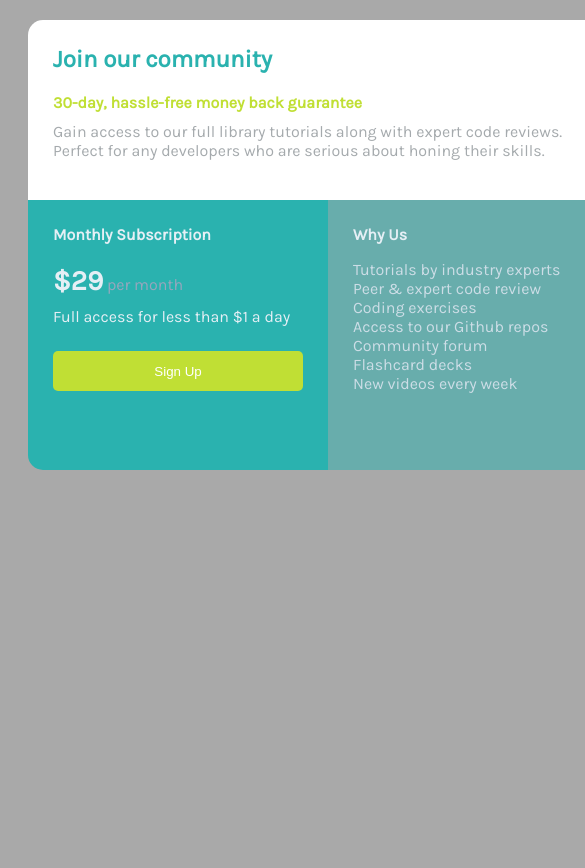
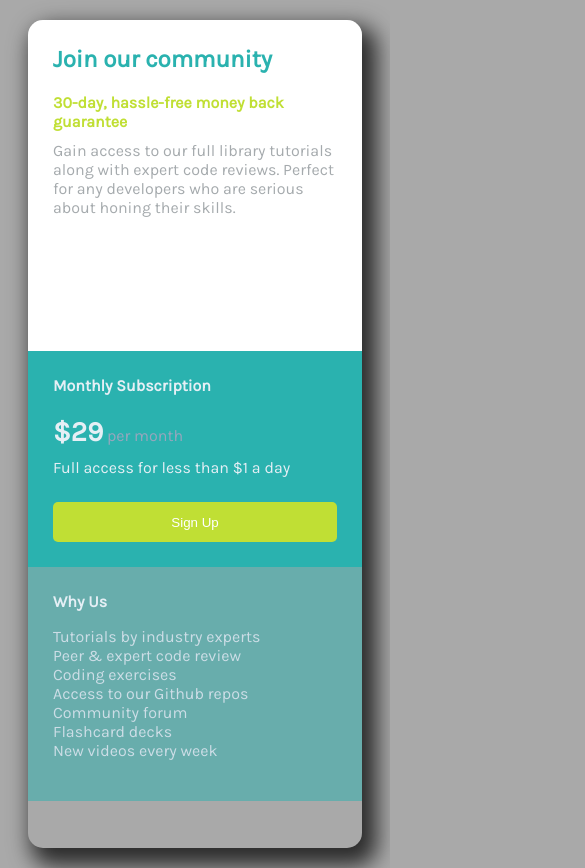
Before and after one commit to michaelasaloei69/price-card-frontend-mentor-challenge, a plain HTML site: page index.html in a window 390 px wide. Shown: the top 868 px of the page, 585 px wide, since content can reach past the window. Before the commit the page ends 844 px from the top, so only its background shows below. Drawn offline with Linux system fonts and the light colour scheme.

Commit message:
Update style.css

```diff
--- a/style.css
+++ b/style.css
@@ -20,15 +20,14 @@ body {
   height: 450px;
   margin: 20px;
   border-radius: 15px;
-  box-shadow: 2px, 3px, 7px, 0px, rgba(0, 0, 0, 0.35);
+  box-shadow: 9px 12px 22px 6px rgba(0,0,0,0.75);
+  overflow: hidden;
 }
 
 #pg-top {
   width: 100%;
   height: 40%;
   padding: 25px;
-  border-top-left-radius: 15px;
-  border-top-right-radius: 15px;
   background-color: white;
 }
 
@@ -44,7 +43,6 @@ body {
   width: 50%;
   height: 100%;
   padding: 25px;
-  border-bottom-left-radius: 15px;
   background-color: rgb(42, 178, 175);
 }
 
@@ -54,7 +52,6 @@ body {
   width: 50%;
   height: 100%;
   padding: 25px;
-  border-bottom-right-radius: 15px;
   background-color: rgb(104, 173, 172);
 }
 
@@ -116,3 +113,14 @@ body {
   opacity: 0.8;
   transform: scale(1.02);
 }
+
+@media (max-width: 650px) {
+  .price-grid {
+    width: auto;
+    height: auto;
+  }
+  #pg-bottom-left, #pg-bottom-right {
+    width: 100%;
+    height: auto;
+  }
+}
```
